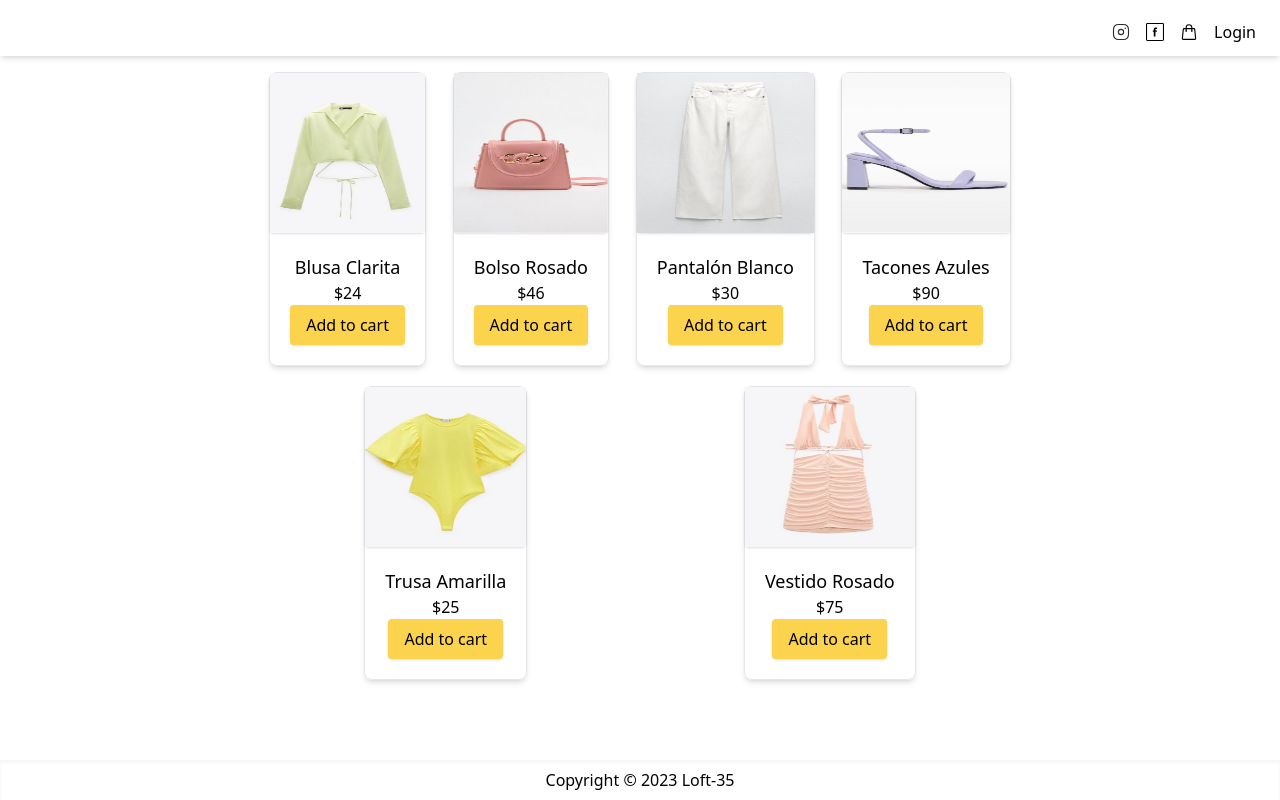
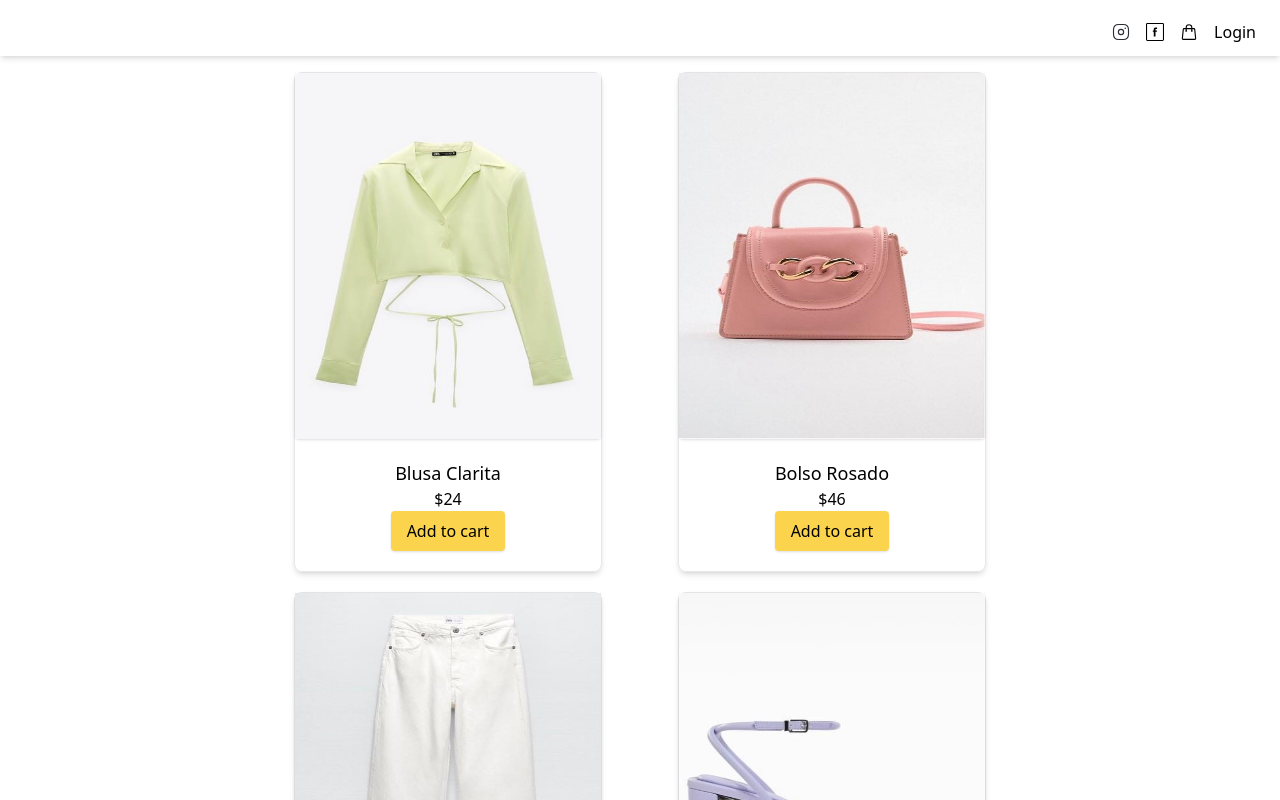
Before and after one commit to ackermanGitHub/loft-35-ecommerce, a Next.js app: page / in a window 1280 px wide. Shown: the top 800 px of the page. Built offline with nearby package versions, Linux system fonts and the light colour scheme; no server answers.

Commit message:
found out how to make images responsive with padding-bottom property

```diff
--- a/src/components/ProductItem.tsx
+++ b/src/components/ProductItem.tsx
@@ -27,14 +27,14 @@ const ProductItem: React.FC<IProps> = ({ product }) => {
   };
 
   return (
-    <div className="card">
+    <div className="card w-2/5">
       <Link href={`/product/${product.slug}`}>
-        <div className="relative w-full h-40 rounded shadow">
+        <div className="relative w-full pb-[120%] rounded shadow">
           <Image
             src={product.image.src}
             alt={product.name}
             fill
-            loading="lazy"
+            priority
             sizes="(max-width: 768px) 50vw,
               (max-width: 1024px) 100vw"
           />
--- a/src/containers/ProductsSroll.tsx
+++ b/src/containers/ProductsSroll.tsx
@@ -4,7 +4,7 @@ import { IProduct } from '@/utils/data';
 const ProductsSroll = ({ products }: { products: IProduct[] }) => {
   return (
     <div className="flex flex-wrap justify-around max-w-screen-md m-auto">
-      {products.map((product: IProduct): React.ReactNode => {
+      {products.map((product: IProduct) => {
         return <ProductItem product={product} key={product.slug} />;
       })}
     </div>
```
